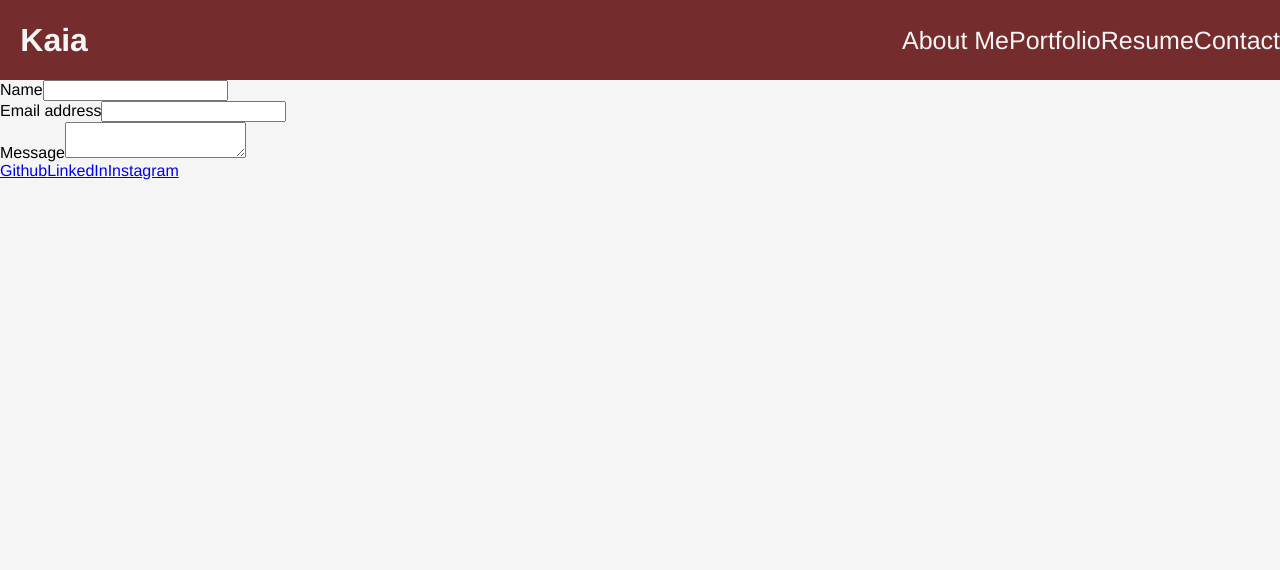
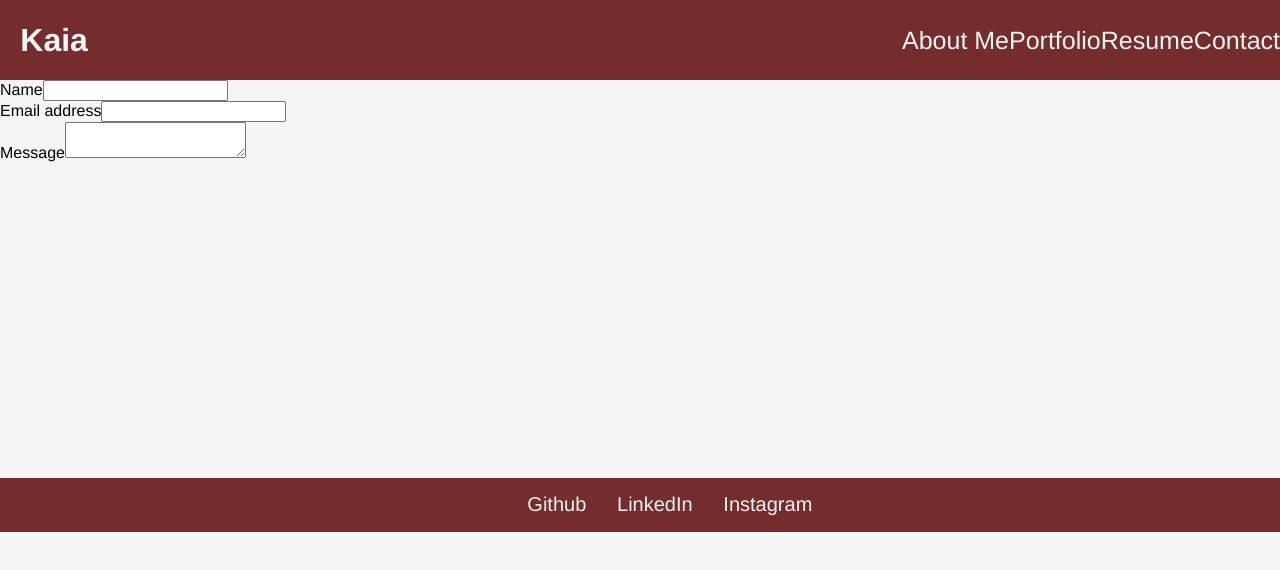
Before and after one commit to kaiafay/react-portfolio, a React (Create React App) app: page /contact in a window 1280 px wide. Shown: the top 570 px of the page. Built offline with nearby package versions, Linux system fonts and the light colour scheme.

Commit message:
initial styling of footer

```diff
--- a/src/components/Footer/index.js
+++ b/src/components/Footer/index.js
@@ -3,9 +3,9 @@ import React from 'react';
 function Footer() {
     return (
       <div id='footer'>
-        <a href='https://github.com/kaiafay'>Github</a>
-        <a href='https://www.linkedin.com/in/kaia-scheirman-98708522b/'>LinkedIn</a>
-        <a href='https://www.instagram.com/kaiacodes/'>Instagram</a>
+        <a href='https://github.com/kaiafay' target='_blank' rel='noreferrer'>Github</a>
+        <a href='https://www.linkedin.com/in/kaia-scheirman-98708522b/' target='_blank' rel='noreferrer'>LinkedIn</a>
+        <a href='https://www.instagram.com/kaiacodes/' target='_blank' rel='noreferrer'>Instagram</a>
       </div>
     )
 }
--- a/src/index.css
+++ b/src/index.css
@@ -42,3 +42,18 @@ nav {
   padding: 5% 35% 5% 2%;
   font-size: 18px;
 }
+
+#footer {
+  display: flex;
+  justify-content: space-around;
+  padding: 0 40% 0 40%;
+  margin-top: 24.7%;
+  background-color: rgb(116, 44, 44);
+}
+
+#footer a {
+  color: whitesmoke;
+  text-decoration: none;
+  font-size: 20px;
+  padding: 6%;
+}
```
